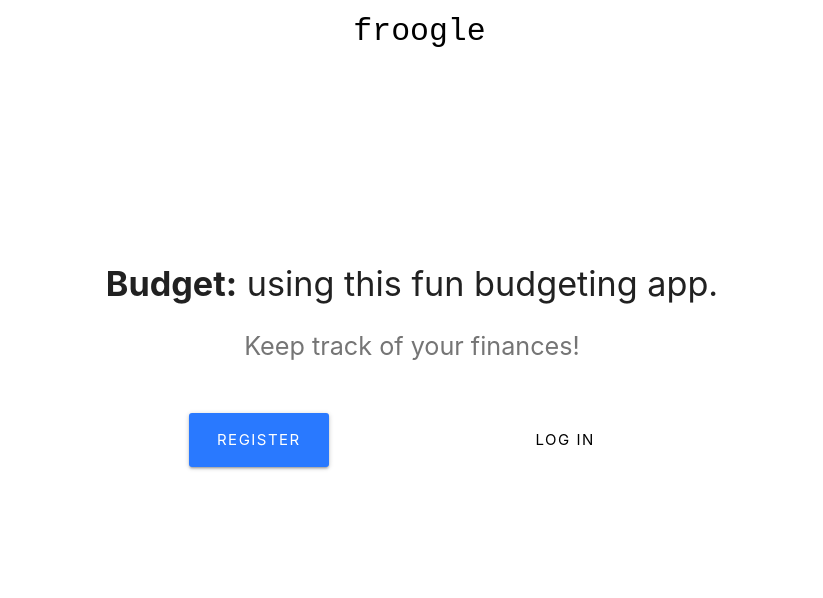
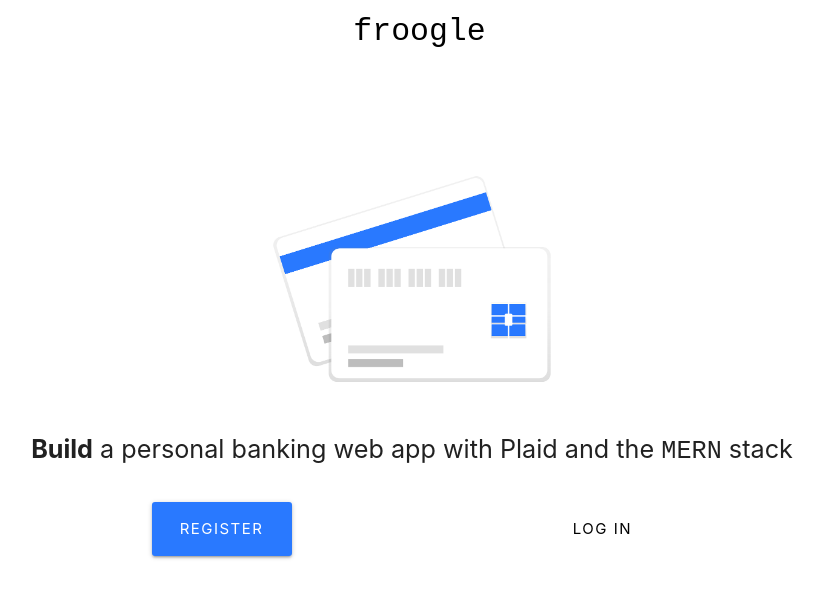
Before and after one commit to cfayard/DigitalCrafts-React-Solo-Project, a React (Create React App) app in the folder client/budget-app/: page / in a window 1280 px wide. Shown: the top 598 px of the page, without its empty margins (228-1051 px from the left). Built offline with nearby package versions, Linux system fonts and the light colour scheme.

Commit message:
updated landing page and css file

```diff
--- a/client/budget-app/src/App.css
+++ b/client/budget-app/src/App.css
@@ -7,3 +7,19 @@
   .btn:hover {
     opacity: 0.8;
   }
+
+  .credit-card {
+    animation: float 3s ease-in-out infinite;
+  }
+
+  @keyframes float {
+    0% {
+      transform: translatey(0px);
+    }
+    50% {
+      transform: translatey(-10px);
+    }
+    100% {
+      transform: translatey(0px);
+    }
+  }
--- a/client/budget-app/src/components/layout/Landing.js
+++ b/client/budget-app/src/components/layout/Landing.js
@@ -1,18 +1,30 @@
 import React, { Component } from "react";
+import { connect } from "react-redux";
 import { Link } from "react-router-dom";
+import PropTypes from "prop-types";
+import credit_card from "../../img/credit_card.png";
 class Landing extends Component {
-  render() {
+  componentDidMount() {
+    // If logged in, should redirect them to dashboard
+    if (this.props.auth.isAuthenticated) {
+      this.props.history.push("/dashboard");
+    }
+  }
+render() {
     return (
       <div style={{ height: "75vh" }} className="container valign-wrapper">
         <div className="row">
           <div className="col s12 center-align">
-            <h4>
-              <b>Budget:</b> using this fun budgeting app.{" "}
-              <span style={{ fontFamily: "georgia" }}></span>
+            <img
+              src={credit_card}
+              style={{ width: "350px" }}
+              className="responsive-img credit-card"
+              alt="Undraw"
+            />
+            <h4 className="flow-text">
+              <b>Build</b> a personal banking web app with Plaid and the{" "}
+              <span style={{ fontFamily: "monospace" }}>MERN</span> stack
             </h4>
-            <p className="flow-text grey-text text-darken-1">
-              Keep track of your finances!
-            </p>
             <br />
             <div className="col s6">
               <Link
@@ -46,4 +58,10 @@ class Landing extends Component {
     );
   }
 }
-export default Landing;
+Landing.propTypes = {
+  auth: PropTypes.object.isRequired
+};
+const mapStateToProps = state => ({
+  auth: state.auth
+});
+export default connect(mapStateToProps)(Landing);
```
